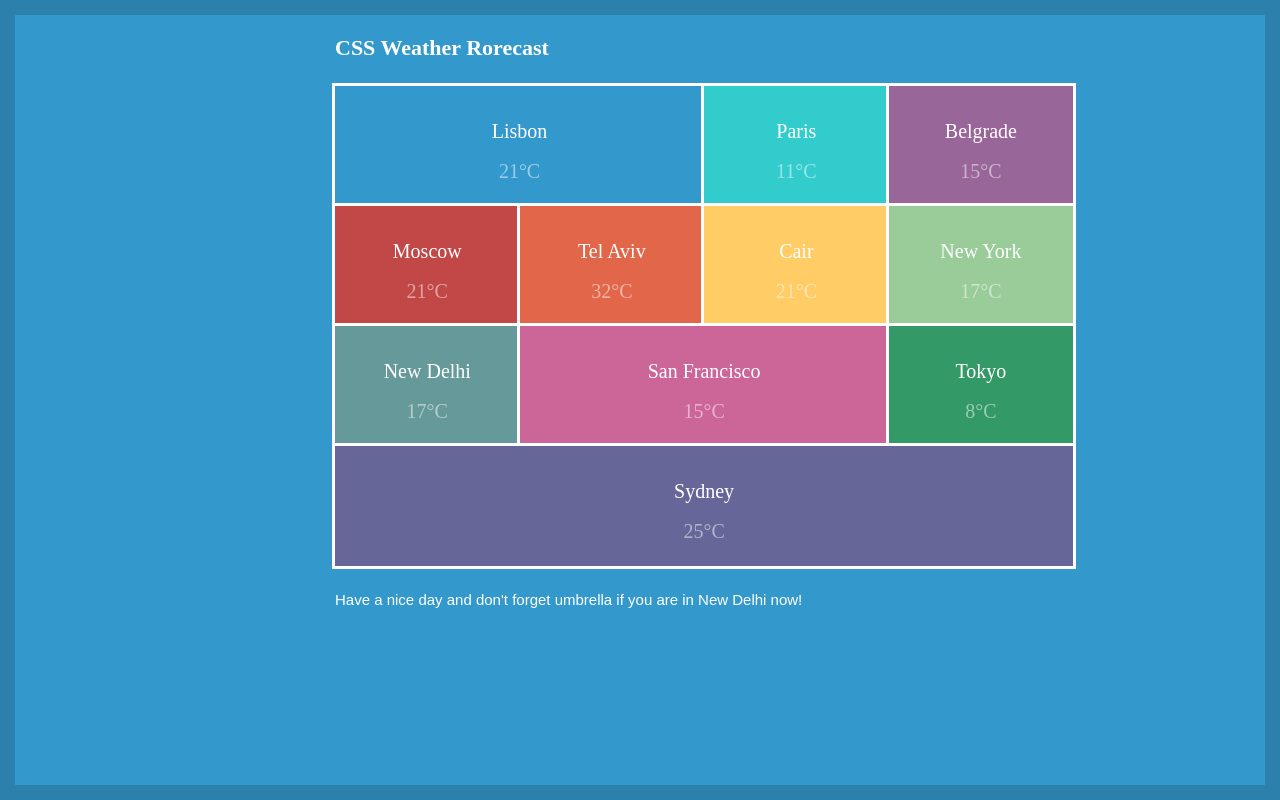
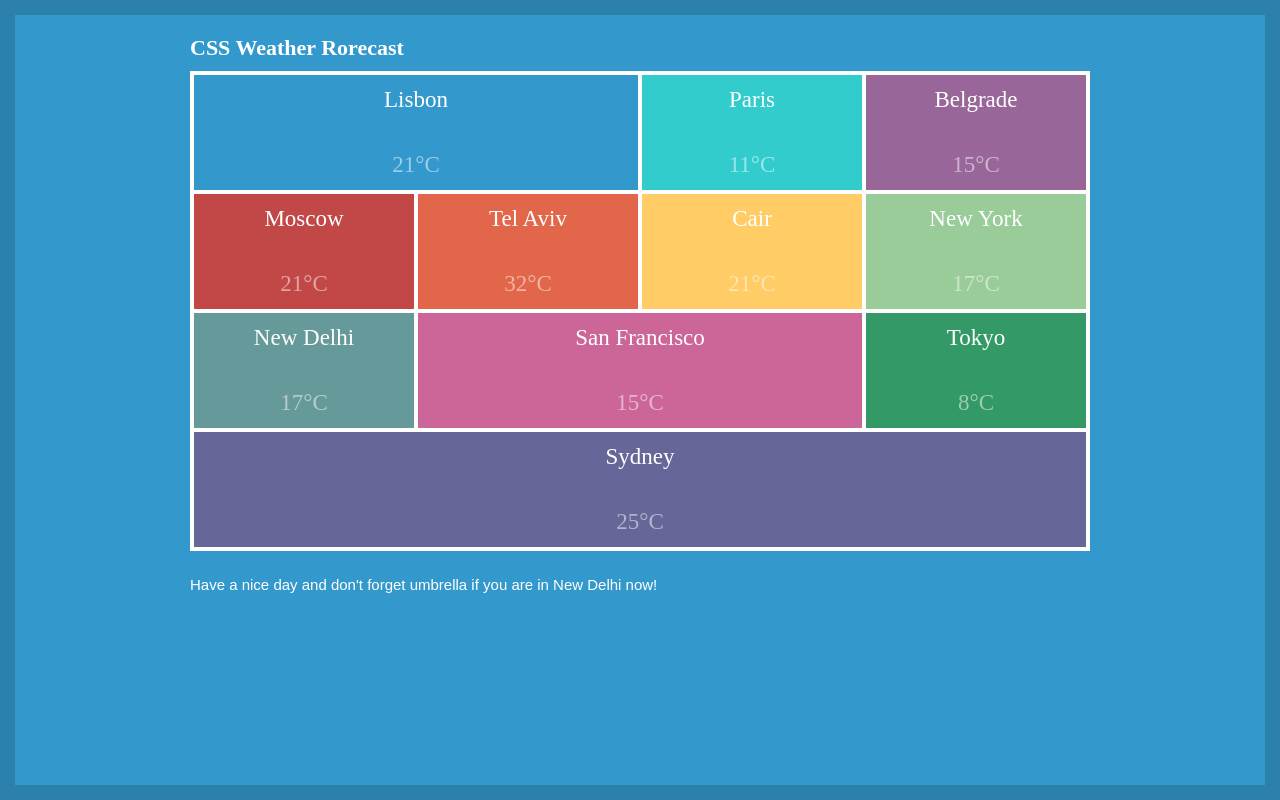
Before and after one commit to Viktoriya0387/Viktoriya0387.github.io, a plain HTML site: page css-weather-forecast/index.html in a window 1280 px wide. Drawn offline with Linux system fonts and the light colour scheme; some icons are missing.

Commit message:
portfolio

```diff
--- a/css-weather-forecast/css/style.css
+++ b/css-weather-forecast/css/style.css
@@ -22,7 +22,6 @@ h1 {
 	display: inline-block;
 	font-family: “Lucida Sans Unicode”;
 	font-size: 22px;
-	margin-left: 320px;
 	margin-bottom: 10px;
 	margin-top: 20px;
 }
@@ -32,40 +31,35 @@ h1 {
 	color: white;
 	text-decoration: none;
 }
-
+.page {
+	max-width: 900px;
+	margin: auto;
+}
 span {
 	opacity: 0.5;
 }
-ul {
-	padding-left: 0px;
-}
+
+
 .city {
 	list-style: none;
     text-align: center;
 	font-size: 0;
-	min-height: 100px;
-	vertical-align: middle;
-	max-width: 900px;
+	border: 2px solid white;
+	padding: 0;
+}
+
+li {
 	display: inline-block;
-	outline: 3px solid white;
-	margin-left: 320px;
-	margin-top: 15px;
-
-
-}
-li {
-	padding-top: 25px;
-	padding-bottom: 15px;
-	display: inline-block;
-	font-size: 20px;
-	line-height: 40px;
+	font-size: 23px;
+	line-height: 50px;
     vertical-align: middle;
     text-align: center;
-    outline: 3px solid white;
+    border: 2px solid white;
     font-family: “Lucida Grande”;
 }
 .city li a span {
 	display: block;
+	margin-top: 15px;
 }
 
 ul:hover {
@@ -123,6 +117,5 @@ ul:hover li:not(:hover) {
     display: inline-block;
 	font-family: sans-serif;
 	font-size: 15px;
-	margin-left: 320px;
 	padding-top: 10px;
  }
--- a/css-weather-forecast/index.html
+++ b/css-weather-forecast/index.html
@@ -8,11 +8,10 @@
     <link rel="stylesheet" href="css/style.css">
     <link rel="stylesheet" href="https://cdnjs.cloudflare.com/ajax/libs/weather-icons/2.0.5/css/weather-icons.min.css">
     <body>
-
+    	<div class="page">
     	   <h1>CSS Weather Rorecast</h1>
     	   <i class="wi wi-sunrise"></i>
-    	   <div class="city">
-    	<ul>
+    	<ul class="city">
     	<li class="lisbon"><a href="#" class="link">Lisbon
     		<span>21&deg;C
     		<i class="wi wi-day-sunny"></i></span></a>
@@ -58,8 +57,7 @@
     		<i class="wi wi-night-partly-cloudy"></i></span></a>
     		</li>
     	 </ul>
-    </div>
 
     	<p>Have a nice day and don't forget umbrella if you are in New Delhi now!</p>
-
+    </div>
     </body>
```
